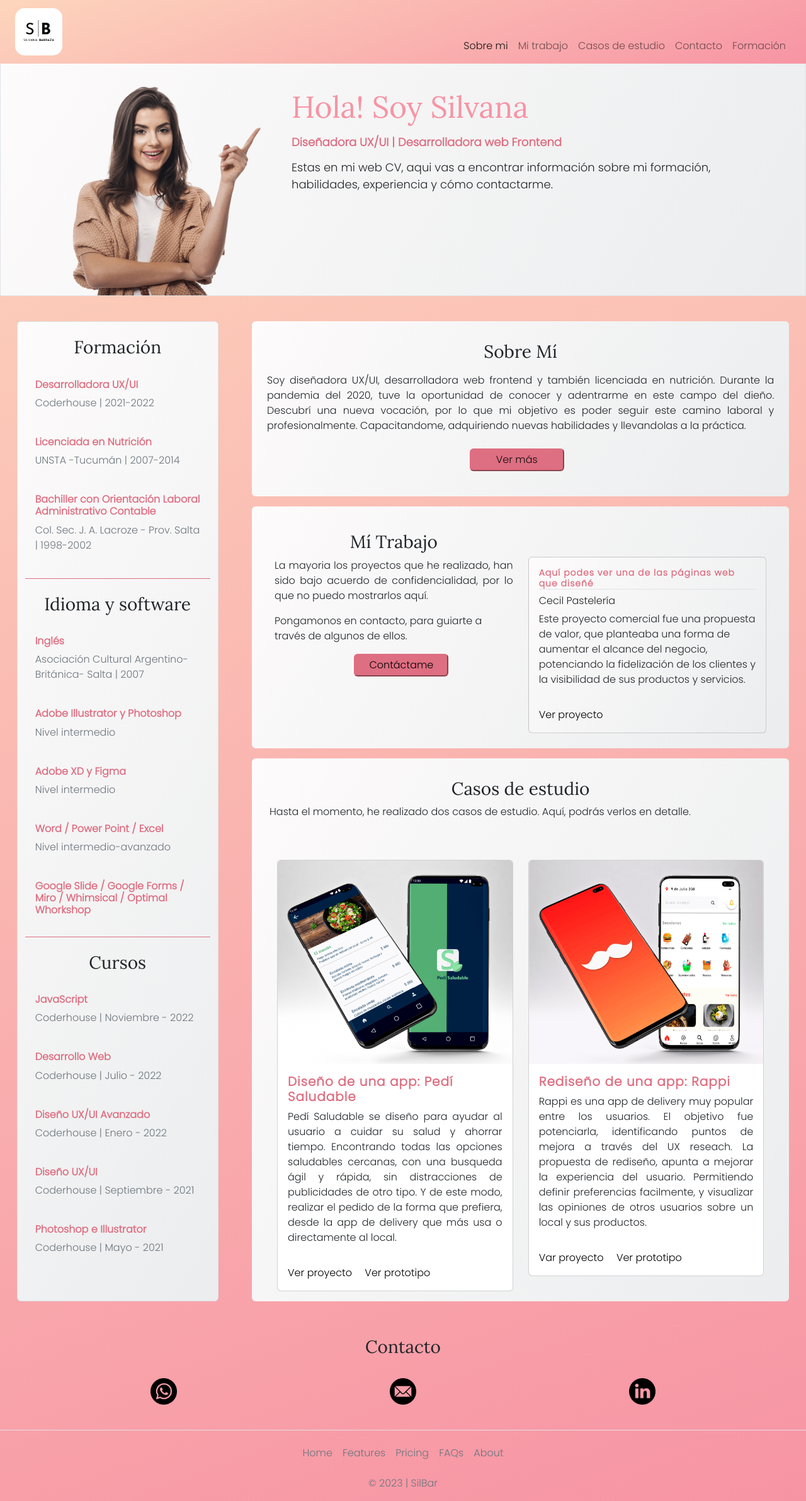
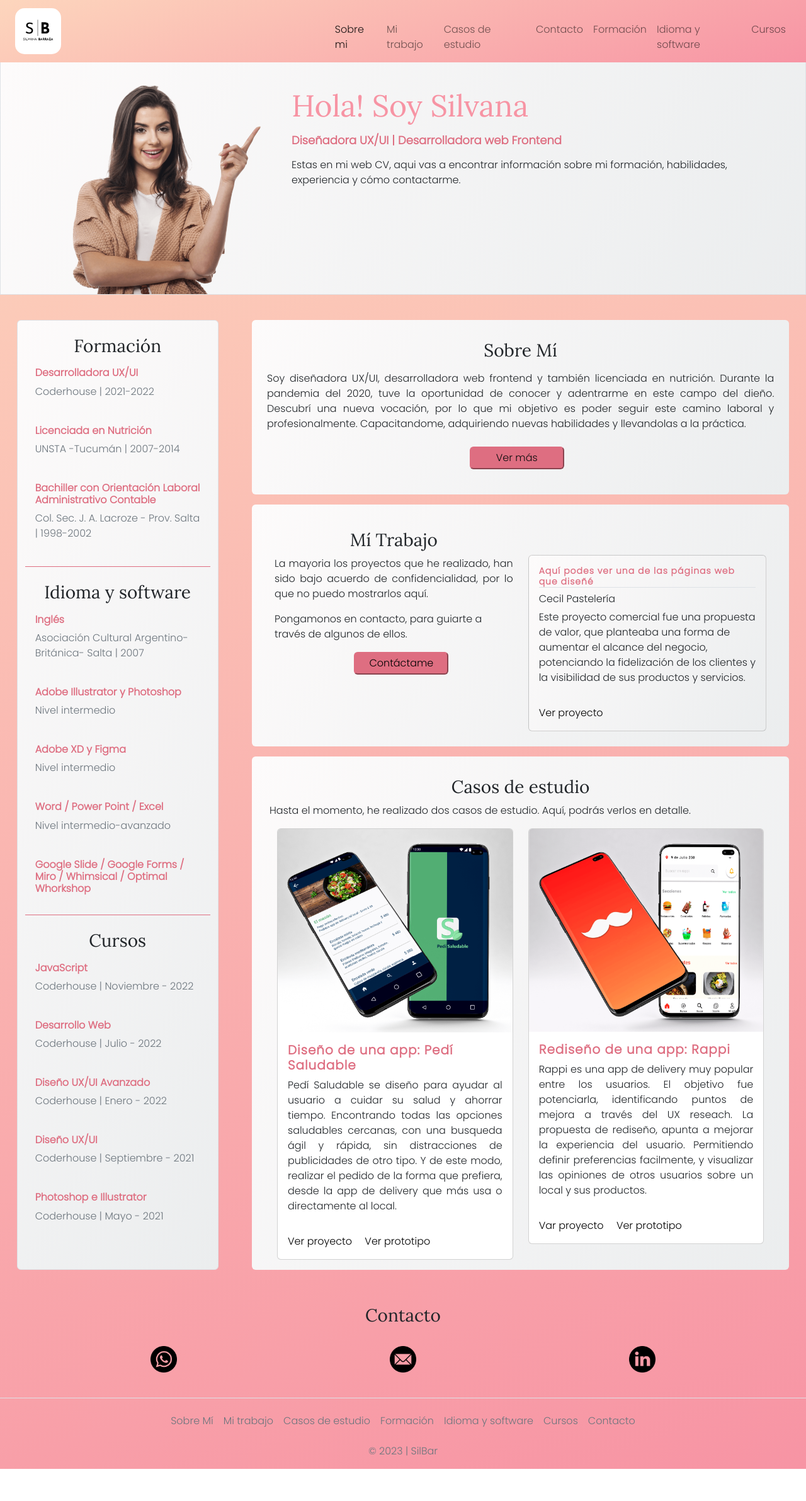
Before and after one commit to Silbarraza/webcvSilBar_TICMAS, a plain HTML site: page index.html in a window 1280 px wide. Shown: the whole page at 63% size. After the commit the page ends 2332 px from the top, so only its background shows below. Drawn offline with nearby package versions, Linux system fonts and the light colour scheme.

Commit message:
agregamos estilos y empezamos a incluir mediaqueries

```diff
--- a/css/styles.css
+++ b/css/styles.css
@@ -7,14 +7,11 @@
 
 #base {
     background-image: linear-gradient(-20deg, #f794a4 0%, #fdd6bd 100%);
-    /* background-image: linear-gradient(120deg, #fdfbfb 0%, #ebedee 100%); */
 }
 
 /* Header */
 .header {
-    /* background-image: linear-gradient(120deg, #fdfbfb 0%, #ebedee 100%); */
     background-image: linear-gradient(-20deg, #f794a4 0%, #fdd6bd 100%);
-
 }
 
 .logo_header {
@@ -22,6 +19,8 @@
     height: auto;
     border-radius: 15px;
 }
+
+
 /* Seccion introduccion */
 .bg_intro {
     background-image: linear-gradient(120deg, #fdfbfb 0%, #ebedee 100%);
@@ -52,6 +51,48 @@
     font-stretch: expanded;
 }
 
+
+@media (max-width: 768px) {
+    .title_intro {
+
+        font-size: 32px;
+        color: rebeccapurple;
+
+
+    }
+    .subtitle_intro {
+        font-size:medium;
+
+
+    }
+
+    .intro_texto {
+        font-size: 16px;
+    }
+
+}
+
+@media (max-width: 576px) {
+    .title_intro {
+
+        font-size: 48px;
+        font-weight:500;
+
+
+    }
+    .subtitle_intro {
+        font-size:large;
+        font-stretch: expanded;
+
+
+    }
+
+    .intro_text {
+        font-size: 18px;
+        font-stretch: expanded;
+    }
+
+}
 
 
 /* Secciones */
@@ -180,11 +221,7 @@
 
 /* Footer */
 
-.logo_footer {
-    width: 15%;
-    height: auto;
-    border-radius: 15px;
-    margin: 8px;
-    padding: 4px;
-
+.texto_footer{
+    text-decoration: none;
+    color: #000000;
 }
--- a/index.html
+++ b/index.html
@@ -30,7 +30,7 @@
 </head>
 
 <body id="base">
-    <header class="header container-fluid sticky-top">
+    <header class="header container-fluid">
         <nav class="navbar navbar-expand-lg">
             <div class="container-fluid align-items-end">
                 <a class="navbar-brand" href="./index.html">
@@ -58,6 +58,13 @@
                         <li class="nav-item">
                             <a class="nav-link" href="#formacion">Formación</a>
                         </li>
+                        <li class="nav-item">
+                            <a class="nav-link" href="#idioma_sft">Idioma y software</a>
+                        </li>
+                        <li class="nav-item">
+                            <a class="nav-link" href="#cursos">Cursos</a>
+                        </li>
+
                     </ul>
                 </div>
             </div>
@@ -76,7 +83,7 @@
                         <div class="card-body ms-3">
                             <h1 class="title_intro py-2">Hola! Soy Silvana</h1>
                             <h3 class="subtitle_intro card-title fw-bolder">Diseñadora UX/UI | Desarrolladora web Frontend</h3>
-                            <p class="card-text intro_text my-3 pe-3">Estas en mi web CV, aqui vas a encontrar información sobre mi formación, habilidades, experiencia y cómo contactarme.</p>
+                            <p class="card-text intro_texto my-3 pe-3">Estas en mi web CV, aqui vas a encontrar información sobre mi formación, habilidades, experiencia y cómo contactarme.</p>
                         </div>
                     </div>
                 </div>
@@ -89,7 +96,7 @@
             <aside class="col-md-3 border rounded bg_seccion">
 
                 <div class="px-2" id="formacion">
-                    <h3 class="title_seccion my-4">Formación</h3>
+                    <h3 class="title_seccion mt-4">Formación</h3>
 
                     <div class="py-2 m-2">
                        <h5 class="subtitulo_formacion">Desarrolladora UX/UI</h5>
@@ -108,7 +115,7 @@
                 <div class="separador my-3"></div>
 
                 <div class="px-2" id="idioma_sft">
-                    <h3 class="title_seccion my-4">Idioma y software</h3>
+                    <h3 class="title_seccion mt-4">Idioma y software</h3>
 
                     <div class="py-2 m-2">
                        <h5 class="subtitulo_formacion">Inglés</h5>
@@ -134,7 +141,7 @@
                 <div class="separador my-3"></div>
 
                 <div class="px-2" id="cursos">
-                    <h3 class="title_seccion my-4">Cursos</h3>
+                    <h3 class="title_seccion mt-4">Cursos</h3>
 
                     <div class="py-2 m-2">
                        <h5 class="subtitulo_formacion">JavaScript</h5>
@@ -216,8 +223,8 @@
                     <h3 class="title_seccion pt-3">Casos de estudio</h3>
                     <p class="texto_seccion">Hasta el momento, he realizado dos casos de estudio. Aquí, podrás verlos en detalle.</p>
 
-                    <div class="row row-cols-1 row-cols-md-2 g-4">
-                        <div class="col">
+                    <div class="row row-cols-1 row-cols-md-2 g-4 pt-0 m-0">
+                        <div class="col pt-0 mt-0 ">
                             <div class="card">
                                 <img src="/images/casodeestudio_1.png" class="card-img-top" alt="Mock up app de delivery saludable">
                                 <div class="card-body">
@@ -232,7 +239,7 @@
                             </div>
                         </div>
 
-                        <div class="col">
+                        <div class="col pt-0 mt-0">
                             <div class="card">
                                 <img src="/images/casodeestudio_2.png" class="card-img-top" alt="Mockup de app de delivery Rappi">
                                 <div class="card-body">
@@ -287,27 +294,17 @@
 
     <footer class="pt-3 mt-4 border-top">
         <ul class="nav justify-content-center pb-2 mb-2">
-          <li class="nav-item"><a href="#" class="nav-link px-2 text-muted">Home</a></li>
-          <li class="nav-item"><a href="#" class="nav-link px-2 text-muted">Features</a></li>
-          <li class="nav-item"><a href="#" class="nav-link px-2 text-muted">Pricing</a></li>
-          <li class="nav-item"><a href="#" class="nav-link px-2 text-muted">FAQs</a></li>
-          <li class="nav-item"><a href="#" class="nav-link px-2 text-muted">About</a></li>
+          <li class="nav-item"><a href="#sobre_mi" class="nav-link px-2 text-muted">Sobre Mí</a></li>
+          <li class="nav-item"><a href="#mi_trabajo" class="nav-link px-2 text-muted">Mi trabajo</a></li>
+          <li class="nav-item"><a href="#casos_de_estudio" class="nav-link px-2 text-muted">Casos de estudio</a></li>
+          <li class="nav-item"><a href="#formacion" class="nav-link px-2 text-muted">Formación</a></li>
+          <li class="nav-item"><a href="#idioma_sft" class="nav-link px-2 text-muted">Idioma y software</a></li>
+          <li class="nav-item"><a href="#cursos" class="nav-link px-2 text-muted">Cursos</a></li>
+          <li class="nav-item"><a href="#contacto" class="nav-link px-2 text-muted">Contacto</a></li>
         </ul>
-        <p class="text-center text-muted">&copy; 2023 | SilBar</p>
+
+        <p class="text-center text-muted"> &copy; 2023 | <a href="/index.html" class="texto_footer text-muted">SilBar</a></p>
     </footer>
-
-    <!-- <footer class="footer conatiner-fluid d-flex flex-wrap justify-content-center align-items-center pt-3 mt-0">
-
-        <div class="row col-md-4 d-flex align-items-center">
-
-            <a href="/index.html" class="mb-md-0 text-muted text-decoration-none lh-1">
-                <img class="logo_footer" src="/images/logo_500x500.png" alt="Logo Silvana Barraza">
-            </a>
-            <span class="mb-3 mb-md-0 text-muted">&copy; Silvana Barraza | 2023</span>
-        </div>
-
-
-    </footer> -->
 
 <!-- Mis scripts-->
 <script src="/js/main.js"></script>
```
